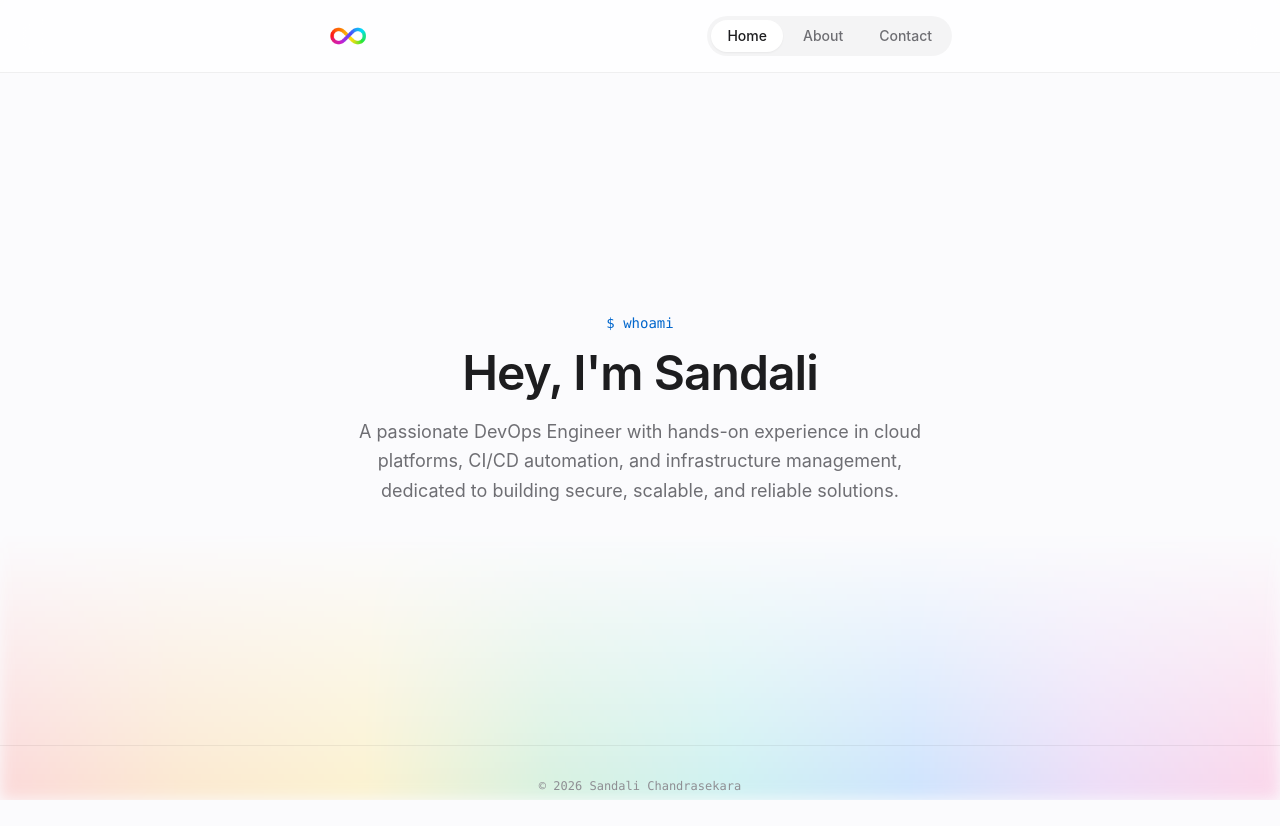
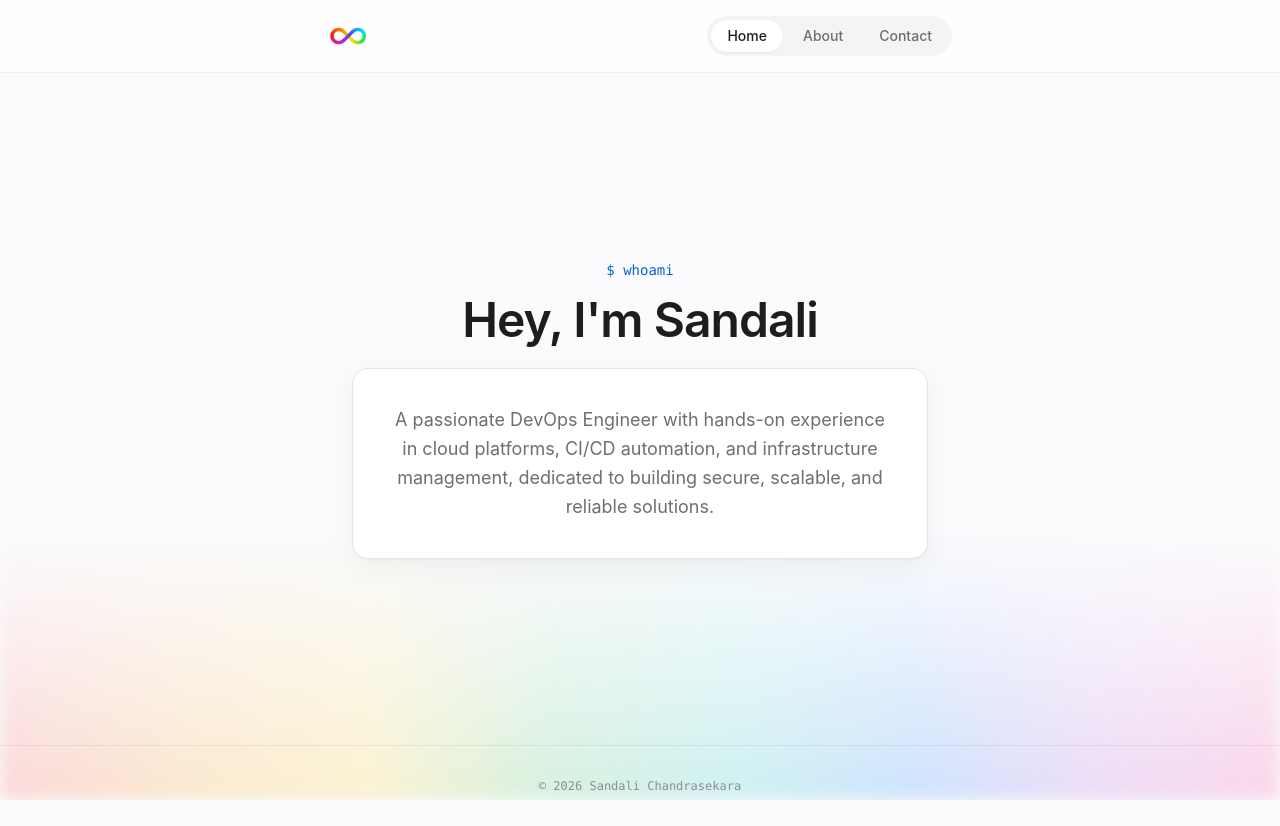
Before and after one commit to sandalichandrasekara/sandalichandrasekara.xyz, a Next.js app: page / in a window 1280 px wide. Built offline with nearby package versions, Linux system fonts and the light colour scheme; no server answers.

Commit message:
Add iOS card for home page

```diff
--- a/app/page.tsx
+++ b/app/page.tsx
@@ -10,11 +10,13 @@ export default function HomePage() {
           Hey, I&apos;m Sandali
         </h1>
 
-        <p className="animate-fade-up delay-2 mt-5 text-lg leading-relaxed text-ios-secondary">
-          A passionate DevOps Engineer with hands-on experience in cloud
-          platforms, CI/CD automation, and infrastructure management, dedicated
-          to building secure, scalable, and reliable solutions.
-        </p>
+        <div className="ios-card animate-fade-up delay-2 mt-6 p-7 sm:p-9">
+          <p className="text-lg leading-relaxed text-ios-secondary">
+            A passionate DevOps Engineer with hands-on experience in cloud
+            platforms, CI/CD automation, and infrastructure management,
+            dedicated to building secure, scalable, and reliable solutions.
+          </p>
+        </div>
       </div>
     </section>
   );
```
